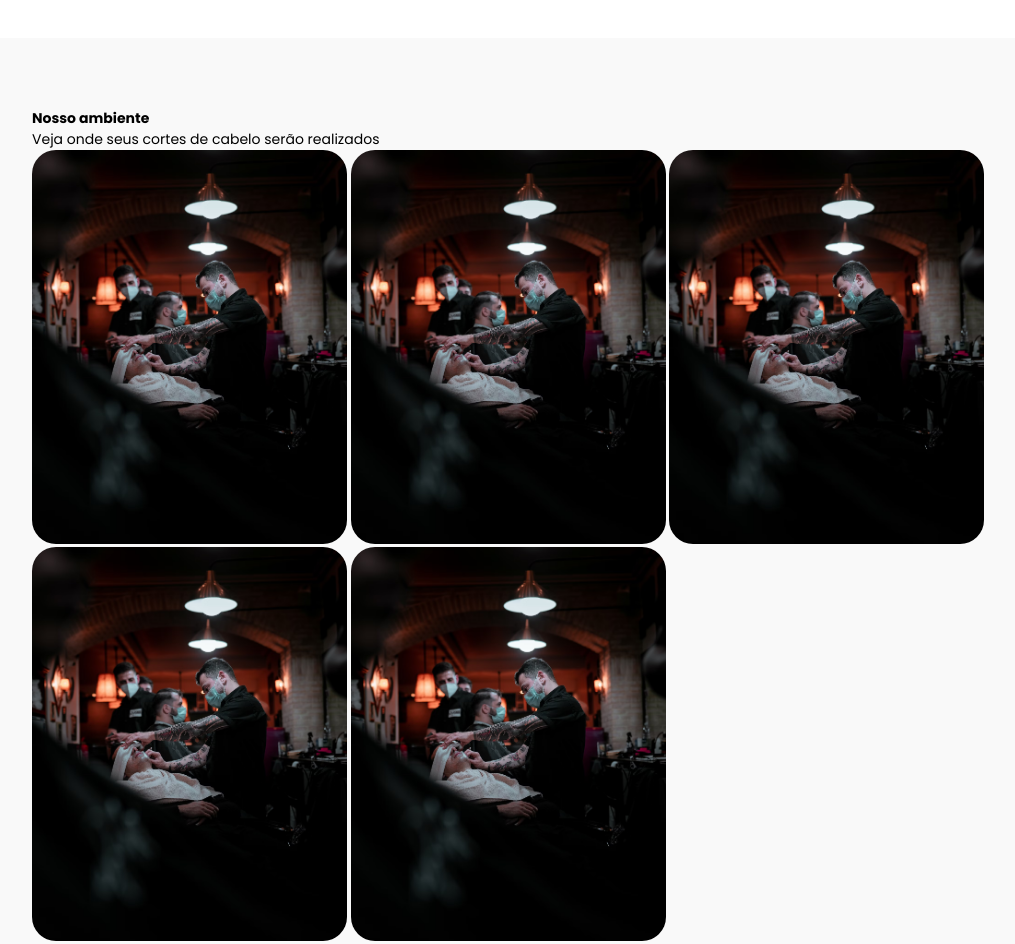
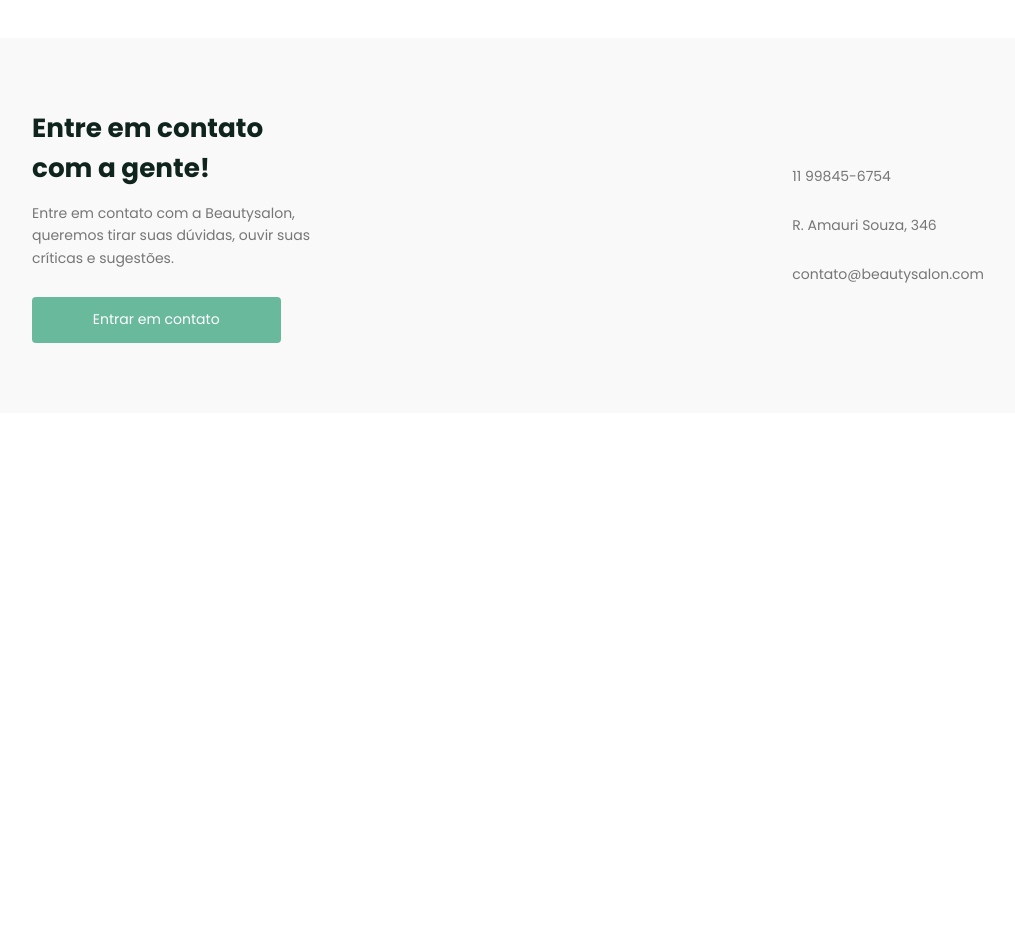
Before and after one commit to DamasoMagno/barber, a plain HTML site: page index.html in a window 1280 px wide. Shown: the part 2620-3564 px from the top of the page, without its empty margins (132-1147 px from the left). After the commit the page ends 3033 px from the top, so only its background shows below. Drawn offline with Linux system fonts and the light colour scheme.

Commit message:
sections finished

```diff
--- a/index.html
+++ b/index.html
@@ -183,20 +183,6 @@
         </div>
     </section>
 
-    <section class="photos" id="photos">
-      <div class="content">
-        <strong>Nosso ambiente</strong>
-        <p>Veja onde seus cortes de cabelo serão realizados</p>
-
-        <div class="photo_list">
-          <img class="photo" src="assets/barber-hero.avif" alt="Primeiro ambiente">
-          <img class="photo" src="assets/barber-hero.avif" alt="Primeiro ambiente">
-          <img class="photo" src="assets/barber-hero.avif" alt="Primeiro ambiente">
-          <img class="photo" src="assets/barber-hero.avif" alt="Primeiro ambiente">
-          <img class="photo" src="assets/barber-hero.avif" alt="Primeiro ambiente">
-        </div>
-    </section>
-
     <section class="contact" id="contact">
       <div class="content">
         <div class="description">
@@ -214,14 +200,6 @@
     </section>
   </main>
 
-  <!-- <footer class="footer">
-    <div class="content">
-      <strong>beaut
-        <span>salon</span>.
-      </strong>
-    </div>
-  </footer> -->
-
   <script src="script.js"></script>
 </body>
 
--- a/style.css
+++ b/style.css
@@ -542,34 +542,6 @@
   }
 }
 
-.photos {
-  background-color: var(--background-01);
-}
-
-.photos .content {
-  margin: 0 auto;
-  max-width: 70rem;
-  padding: 5rem 1rem;
-}
-
-.photo_list {
-  display: grid;
-  align-items: center;
-  gap: .25rem;
-}
-
-@media (min-width: 728px) {
-  .photos .content .photo_list {
-    grid-template-columns: repeat(3, 1fr);
-    align-items: center;
-  }
-}
-
-.photo {
-  border-radius: 24px;
-  width: 100%;
-}
-
 .cuts_list {
   display: grid;
   gap: 1rem;
```
